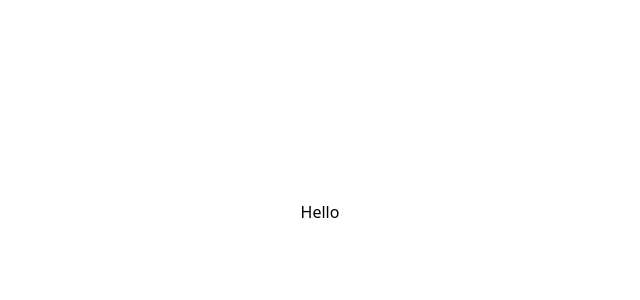
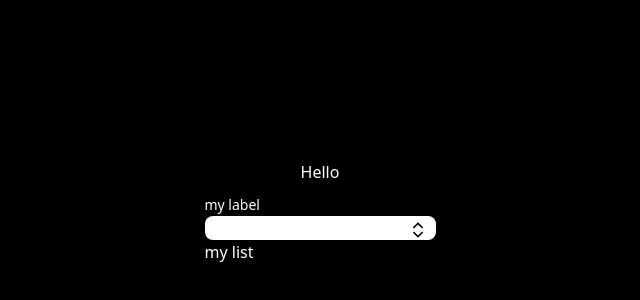
Before and after one commit to C5m7b4/DynaSelect, a React (Vite) app: page / in a window 1280 px wide. Shown: the part 188-488 px from the top of the page, without its empty margins (320-960 px from the left). Built offline with nearby package versions, Linux system fonts and the light colour scheme.

Commit message:
adds basic component setup

```diff
--- a/src/App.tsx
+++ b/src/App.tsx
@@ -1,7 +1,10 @@
+import DynaSelect from "./components/dynaselect/DynaSelect";
+
 function App() {
   return (
-    <div className="h-screen w-screen flex justify-center items-center">
+    <div className="h-screen w-screen bg-black text-white flex flex-col justify-center items-center">
       <div>Hello</div>
+      <DynaSelect />
     </div>
   );
 }
--- /dev/null
+++ b/src/components/dynaselect/DynaSelect.tsx
@@ -0,0 +1,31 @@
+import ChevronUpDown from "../../svgs/ChevronUpDown";
+
+const DynaSelect = () => {
+  return (
+    <div className="flex flex-col mt-2">
+      <div>
+        <label htmlFor="search" className="text-sm font-medium mb-2">
+          my label
+        </label>
+        <div className="relative">
+          <div>
+            <input
+              type="text"
+              name="search"
+              autoComplete="off"
+              className=" flex w-full flex-1 rounded-lg
+                    focus:border-2 focus:border-purple-400
+                    focus:ring-0"
+            />
+            <div className="absolute top-1 right-0 px-2">
+              <ChevronUpDown className="cursor-pointer" />
+            </div>
+          </div>
+          <div>my list</div>
+        </div>
+      </div>
+    </div>
+  );
+};
+
+export default DynaSelect;
--- /dev/null
+++ b/src/svgs/ChevronUpDown.tsx
@@ -0,0 +1,27 @@
+interface Props {
+  className?: string;
+}
+
+const ChevronUpDown = ({ className }: Props) => {
+  return (
+    <svg
+      width="20px"
+      height="20px"
+      viewBox="0 0 24 24"
+      fill="none"
+      className={className}
+      xmlns="http://www.w3.org/2000/svg"
+    >
+      <path
+        d="M12.7071 3.29289C12.3166 2.90237 11.6834 2.90237 11.2929 3.29289L6.29289 8.29289C5.90237 8.68342 5.90237 9.31658 6.29289 9.70711C6.68342 10.0976 7.31658 10.0976 7.70711 9.70711L12 5.41421L16.2929 9.70711C16.6834 10.0976 17.3166 10.0976 17.7071 9.70711C18.0976 9.31658 18.0976 8.68342 17.7071 8.29289L12.7071 3.29289Z"
+        fill="#000000"
+      />
+      <path
+        d="M7.70711 14.2929C7.31658 13.9024 6.68342 13.9024 6.29289 14.2929C5.90237 14.6834 5.90237 15.3166 6.29289 15.7071L11.2929 20.7071C11.6834 21.0976 12.3166 21.0976 12.7071 20.7071L17.7071 15.7071C18.0976 15.3166 18.0976 14.6834 17.7071 14.2929C17.3166 13.9024 16.6834 13.9024 16.2929 14.2929L12 18.5858L7.70711 14.2929Z"
+        fill="#000000"
+      />
+    </svg>
+  );
+};
+
+export default ChevronUpDown;
```
